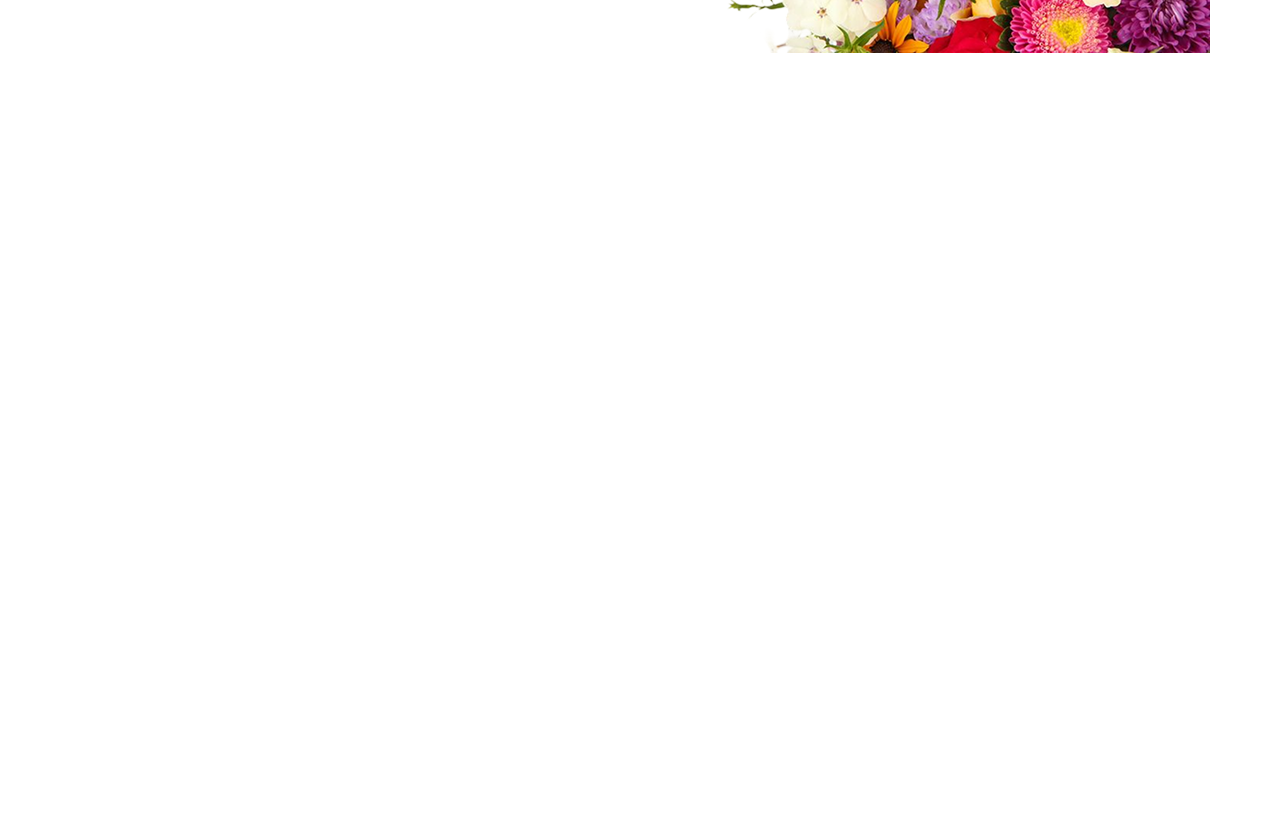
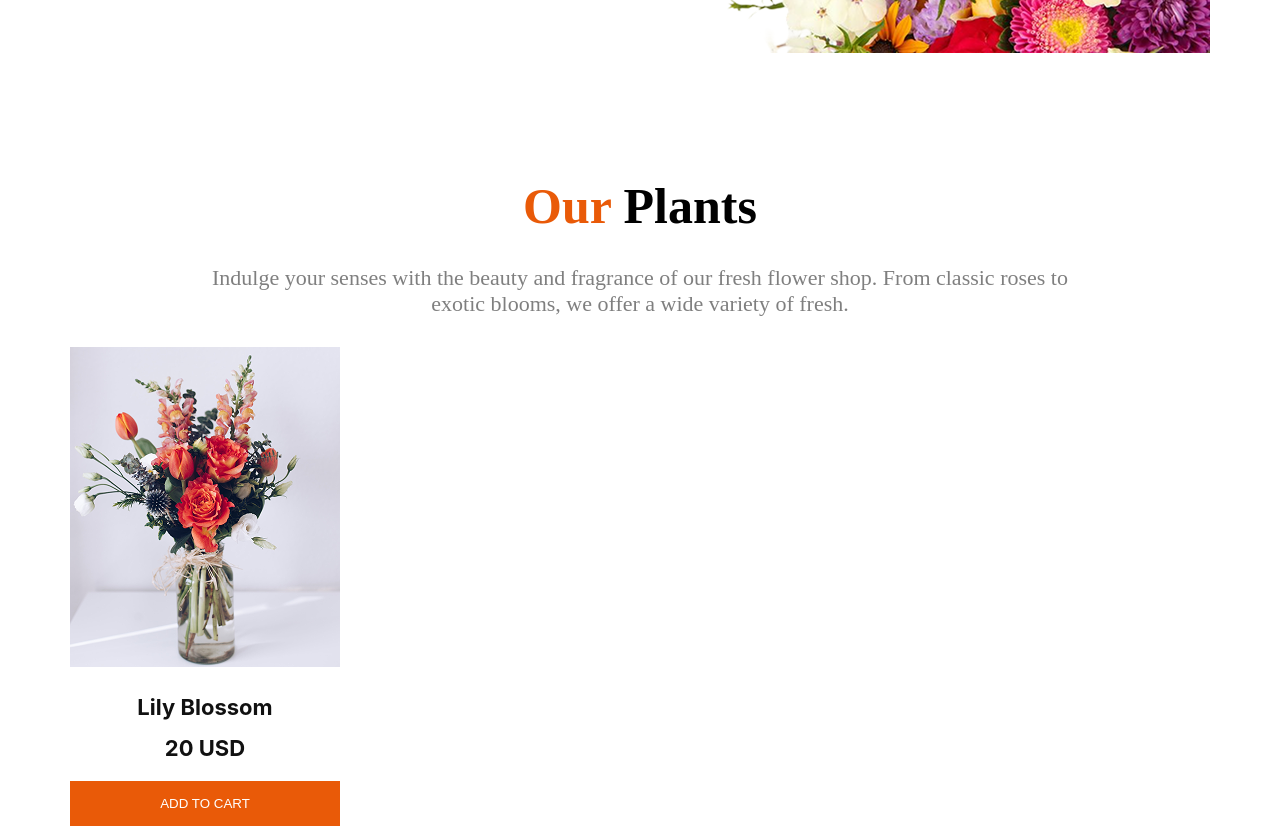
Before and after one commit to Sultanmia22/B12A02-Responsive-Flowers, a plain HTML site: page index.html in a window 1280 px wide. Shown: the part 534-1360 px from the top of the page. Before the commit the page ends 800 px from the top, so only its background shows below. Drawn offline with Linux system fonts and the light colour scheme.

Commit message:
added plants section structure

```diff
--- a/index.html
+++ b/index.html
@@ -29,12 +29,31 @@
       <div class="banner">
         <div class="banner-left">
           <h1 class="banner-title">ALWAYS <span>FRESH FLOWERS</span></h1>
-          <p class="banner-discription">Indulge your senses with the beauty and fragrance of our fresh flower shop. From classic roses to exotic blooms, we offer a wide variety of fresh flowers that are perfect for any occasion.</p>
+          <p class="banner-discription">
+            Indulge your senses with the beauty and fragrance of our fresh
+            flower shop. From classic roses to exotic blooms, we offer a wide
+            variety of fresh flowers that are perfect for any occasion.
+          </p>
         </div>
         <div class="banner-right">
-            <img src="./assets/hero-flower.png" alt="">
+          <img src="./assets/hero-flower.png" alt="" />
         </div>
       </div>
     </header>
+    <main class="container">
+      <!--! plants section -->
+      <section class="plants-section">
+        <h2 class="plant-title"><span>Our</span> Plants</h2>
+        <p class="plant-discription">Indulge your senses with the beauty and fragrance of our fresh flower shop. From classic roses to exotic blooms, we offer a wide variety of fresh.</p>
+        <div class="plants-box-container">
+            <div class="box">
+                <img src="./assets/sample-flower-image.png" alt="">
+                <h2 class="box-title">Lily Blossom</h2>
+                <p class="box-price">20 USD</p>
+                <button class="box-button"><a href="#">ADD TO CART</a></button>
+            </div>
+        </div>
+      </section>
+    </main>
   </body>
 </html>
--- a/style/style.css
+++ b/style/style.css
@@ -25,6 +25,7 @@
 /*? all common styles code Start */
 :root{
     --primary-color:rgba(233, 90, 8, 1);
+    --secondary-color:rgba(0, 0, 0, 0.5);
 }
 .container{
     max-width: 1140px;
@@ -89,9 +90,54 @@
     margin-top: 13px;
 }
 
+/*! plant section */
+.plant-title,
+.plant-discription{
+    text-align: center;
+}
+.plant-title > span{
+    color: var(--primary-color);
+}
+.plant-title {
+    font-size: 3.125rem;
+}
+.plant-discription{
+    font-size: 1.375rem;
+    color: var(--secondary-color);
+    width:888px;
+    margin: 30px auto;
+}
 
+.box{
+    text-align: center;
+    font-family:"Inter";
+    width: 270px;
+}
 
+.box-title{
+    font-size: 1.375rem;
+    color:rgba(17, 17, 17, 1) ;
+    margin-top: 20px;
+    margin-bottom:15px;
+}
+.box-price{
+    font-size: 1.375rem;
+    color:rgba(17, 17, 17, 1) ;
+    font-weight: bold;
+    margin-bottom: 20px;
+}
 
+.box-button a{
+    text-decoration: none;
+    font-weight: 500;
+    color: white;
+}
+.box-button {
+    padding:15px 50px;
+    border: none;
+    width:100%;
+    background-color: var(--primary-color);
+}
 
 /*! responsive section */
 
```
